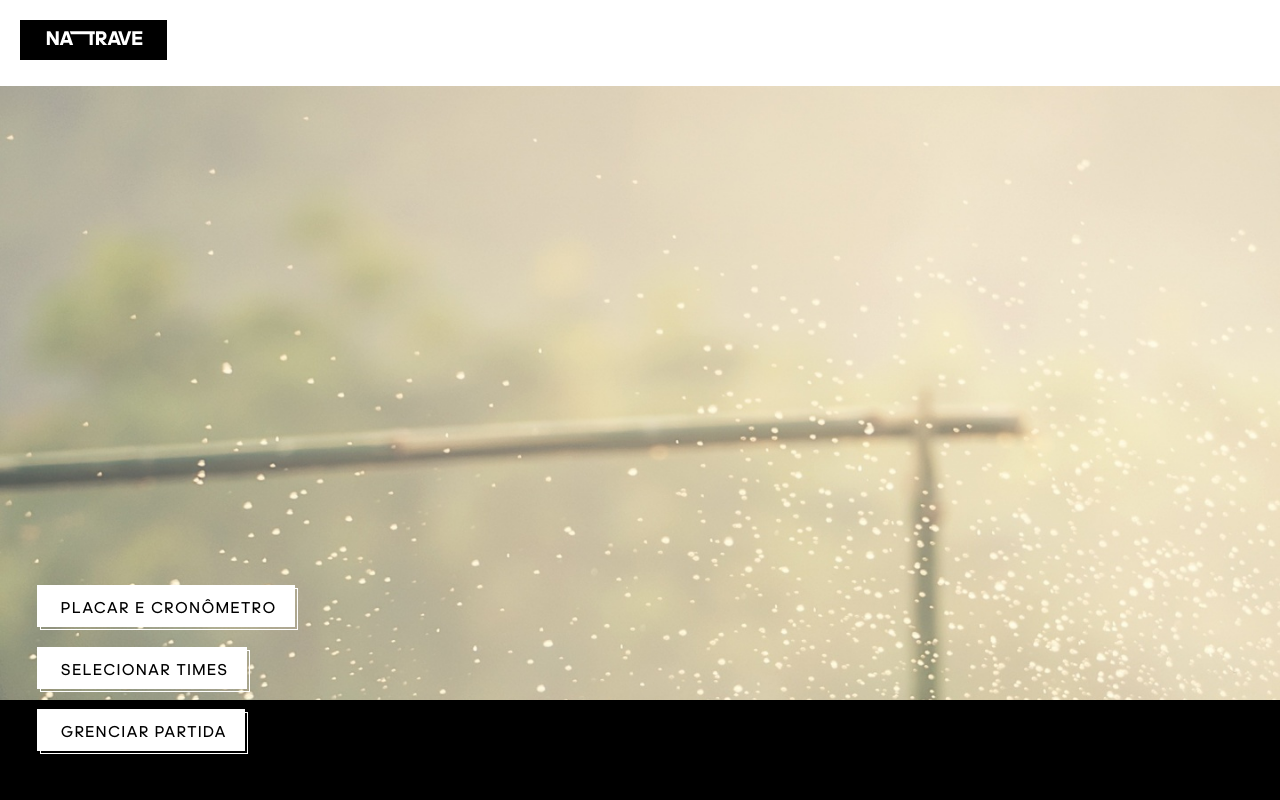
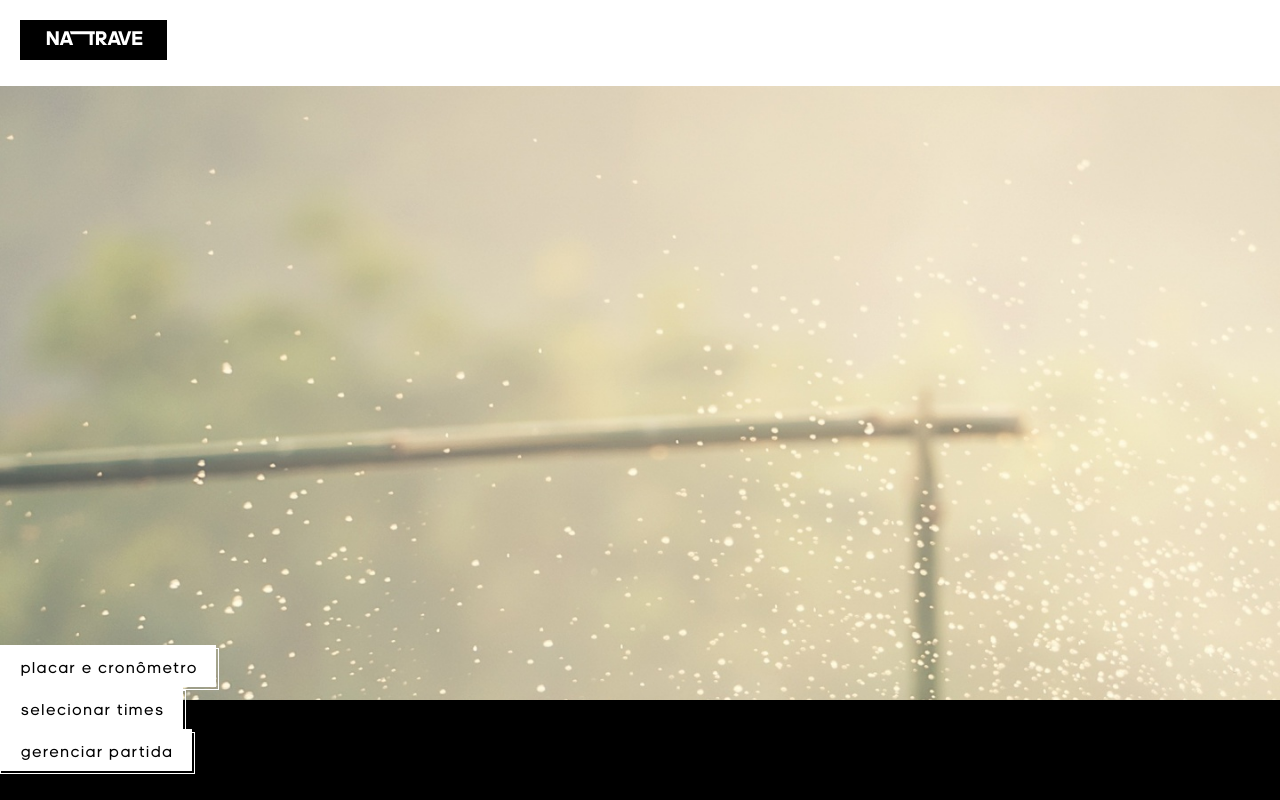
Before and after one commit to csbs1985/na-trave-ngx, an Angular app: page /principal in a window 1280 px wide. Built offline with nearby package versions, Linux system fonts and the light colour scheme.

Commit message:
add app-botao

```diff
--- a/src/app/app.module.ts
+++ b/src/app/app.module.ts
@@ -1,4 +1,4 @@
-import { NgModule } from '@angular/core';
+import { CUSTOM_ELEMENTS_SCHEMA, NgModule } from '@angular/core';
 import { BrowserModule } from '@angular/platform-browser';
 import { RouterModule } from '@angular/router';
 import { ServiceWorkerModule } from '@angular/service-worker';
@@ -29,6 +29,7 @@ import { SharedModule } from './shared/shared.module';
     RouterModule
   ],
   providers: [],
-  bootstrap: [AppComponent]
+  bootstrap: [AppComponent],
+  schemas: [CUSTOM_ELEMENTS_SCHEMA]
 })
 export class AppModule { }
--- a/src/app/principal/principal.component.html
+++ b/src/app/principal/principal.component.html
@@ -7,20 +7,14 @@
   </div>
 
   <menu>
-    <ul *ngFor="let item of menu">
-      <li>
-        <a
-          class="button"
-          (click)="selecionarPagina(item.link)"
-        >
-          <div class="bottom"></div>
-
-          <div class="top">
-            {{ item.label }}
-          </div>
-        </a>
-      </li>
-    </ul>
+    <div *ngFor="let item of menuPrincipal">
+      <app-botao
+        class="botao"
+        [rotaBotao]="item.rota"
+        [textoBotao]="item.texto"
+        (cliqueBotao)="selecionarPagina($event)"
+      ></app-botao>
+    </div>
   </menu>
 
   <div class="rodape"></div>
--- a/src/app/principal/principal.component.ts
+++ b/src/app/principal/principal.component.ts
@@ -8,18 +8,18 @@ import { TipoRoute } from '../shared/enum/tipo-route.enum';
   styleUrls: ['./principal.component.scss']
 })
 export class PrincipalComponent {
-  menu = [
+  menuPrincipal = [
     {
-      link: 'placar',
-      label: 'placar e cronômetro'
+      rota: 'placar',
+      texto: 'placar e cronômetro'
     },
     {
-      link: 'selecionar-equipe',
-      label: 'selecionar times'
+      rota: 'selecionar-equipe',
+      texto: 'selecionar times'
     },
     {
-      link: 'partida',
-      label: 'grenciar partida'
+      rota: 'partida',
+      texto: 'gerenciar partida'
     }
   ];
 
--- a/src/app/principal/principal.module.ts
+++ b/src/app/principal/principal.module.ts
@@ -1,6 +1,7 @@
 import { CommonModule } from '@angular/common';
-import { NgModule } from '@angular/core';
+import { CUSTOM_ELEMENTS_SCHEMA, NgModule } from '@angular/core';
 import { RouterModule } from '@angular/router';
+import { ComponentsModule } from '../shared/components/components.module';
 import { PrincipalComponent } from './principal.component';
 
 @NgModule({
@@ -8,7 +9,9 @@ import { PrincipalComponent } from './principal.component';
   exports: [PrincipalComponent],
   imports: [
     CommonModule,
-    RouterModule
-  ]
+    RouterModule,
+    ComponentsModule
+  ],
+  schemas: [CUSTOM_ELEMENTS_SCHEMA]
 })
 export class PrincipalModule { }
--- /dev/null
+++ b/src/app/shared/components/botao/botao.component.html
@@ -0,0 +1,11 @@
+<ul>
+  <li (click)="selecionarBotao(rotaBotao)">
+    <a class="button">
+      <div class="bottom"></div>
+
+      <div class="top">
+        {{ textoBotao }}
+      </div>
+    </a>
+  </li>
+</ul>
--- /dev/null
+++ b/src/app/shared/components/botao/botao.component.scss
@@ -0,0 +1,5 @@
+@import '../../../../sass/styles.scss';
+
+.botao {
+  background-color: red !important;
+}
--- /dev/null
+++ b/src/app/shared/components/botao/botao.component.ts
@@ -0,0 +1,17 @@
+import { Component, EventEmitter, Input, Output } from '@angular/core';
+
+@Component({
+  selector: 'app-botao',
+  templateUrl: './botao.component.html',
+  styleUrls: ['./botao.component.scss']
+})
+export class BotaoComponent {
+
+  @Input() rotaBotao: string;
+  @Input() textoBotao: string;
+  @Output() cliqueBotao = new EventEmitter();
+
+  selecionarBotao(selecao): void {
+    this.cliqueBotao.emit(selecao);
+  }
+}
--- a/src/app/shared/components/components.module.ts
+++ b/src/app/shared/components/components.module.ts
@@ -1,10 +1,11 @@
 import { CommonModule } from '@angular/common';
-import { NgModule } from '@angular/core';
+import { CUSTOM_ELEMENTS_SCHEMA, NgModule } from '@angular/core';
+import { BotaoComponent } from './botao/botao.component';
 
 @NgModule({
-  declarations: [],
-  imports: [
-    CommonModule
-  ]
+  declarations: [BotaoComponent],
+  exports: [BotaoComponent],
+  imports: [CommonModule],
+  schemas: [CUSTOM_ELEMENTS_SCHEMA]
 })
 export class ComponentsModule { }
--- a/src/app/shared/shared.module.ts
+++ b/src/app/shared/shared.module.ts
@@ -1,5 +1,5 @@
 import { CommonModule } from '@angular/common';
-import { NgModule } from '@angular/core';
+import { CUSTOM_ELEMENTS_SCHEMA, NgModule } from '@angular/core';
 import { ComponentsModule } from 'src/app/shared/components/components.module';
 import { ServicesModule } from 'src/app/shared/services/services.module';
 
@@ -9,6 +9,7 @@ import { ServicesModule } from 'src/app/shared/services/services.module';
     CommonModule,
     ComponentsModule,
     ServicesModule,
-  ]
+  ],
+  schemas: [CUSTOM_ELEMENTS_SCHEMA]
 })
 export class SharedModule { }
```
